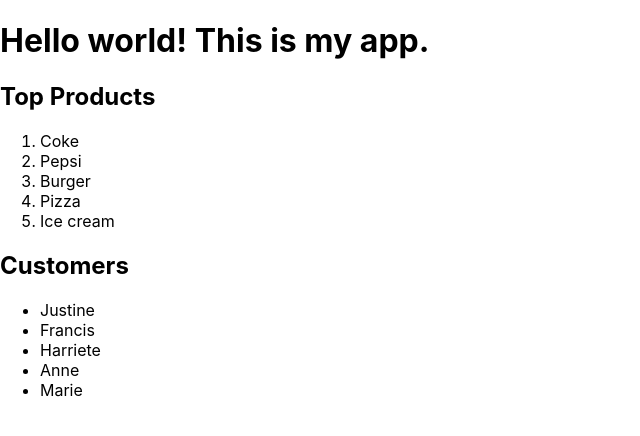
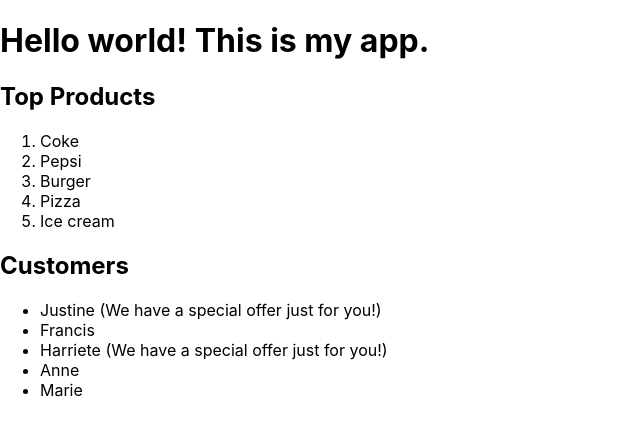
Before and after one commit to jfvalmores/custom-ts-app, a React (Create React App) app: page / in a window 1280 px wide. Shown: the top 436 px of the page, without its empty margins (0-640 px from the left). Built offline with nearby package versions, Linux system fonts and the light colour scheme.

Commit message:
updated interfaces

```diff
--- a/src/customer/CustomerList.tsx
+++ b/src/customer/CustomerList.tsx
@@ -2,13 +2,14 @@
 import BaseList from '../components/BaseList';
 
 interface ICustomer {
-  id: number,
-  name: string,
-  age: number
+  id: number;
+  name: string;
+  age?: number;
+  offer?: boolean;
 }
 
 interface IState {
-  customers: ICustomer[]
+  customers: ICustomer[];
 }
 
 interface IProps {}
@@ -19,13 +20,17 @@
 
     this.state = {
       customers: [
-        { id: 1, name: 'Justine', age: 25 },
+        { id: 1, name: 'Justine', age: 25, offer: true },
         { id: 2, name: 'Francis', age: 25 },
-        { id: 3, name: 'Harriete', age: 25 },
+        { id: 3, name: 'Harriete', age: 25, offer: true },
         { id: 4, name: 'Anne', age: 25 },
         { id: 5, name: 'Marie', age: 25 },
       ]
     }
+  }
+
+  getNameLabel = (customer: ICustomer): string => {
+    return customer.name + (customer.offer ? ' (We have a special offer just for you!)' : '');
   }
 
   renderContent() {
@@ -34,7 +39,7 @@
         <h2>Customers</h2>
         <ul>
           {this.state.customers.map(customer => (
-            <li key={customer.id}>{customer.name}</li>
+            <li key={customer.id}>{this.getNameLabel(customer)}</li>
           ))}
         </ul>
       </>
--- a/src/product/ProductList.tsx
+++ b/src/product/ProductList.tsx
@@ -2,9 +2,9 @@
 import BaseList from '../components/BaseList';
 
 interface IProduct {
-  id: number,
-  name: string,
-  description: string,
+  id: number;
+  name: string;
+  description?: string;
 }
 
 interface IState {
@@ -24,7 +24,7 @@
         { id: 2, name: 'Pepsi', description: 'This a pepsi' },
         { id: 3, name: 'Burger', description: 'This a burger' },
         { id: 4, name: 'Pizza', description: 'This a pizza' },
-        { id: 5, name: 'Ice cream', description: 'This an ice cream' },
+        { id: 5, name: 'Ice cream' },
       ]
     };
   }
```
